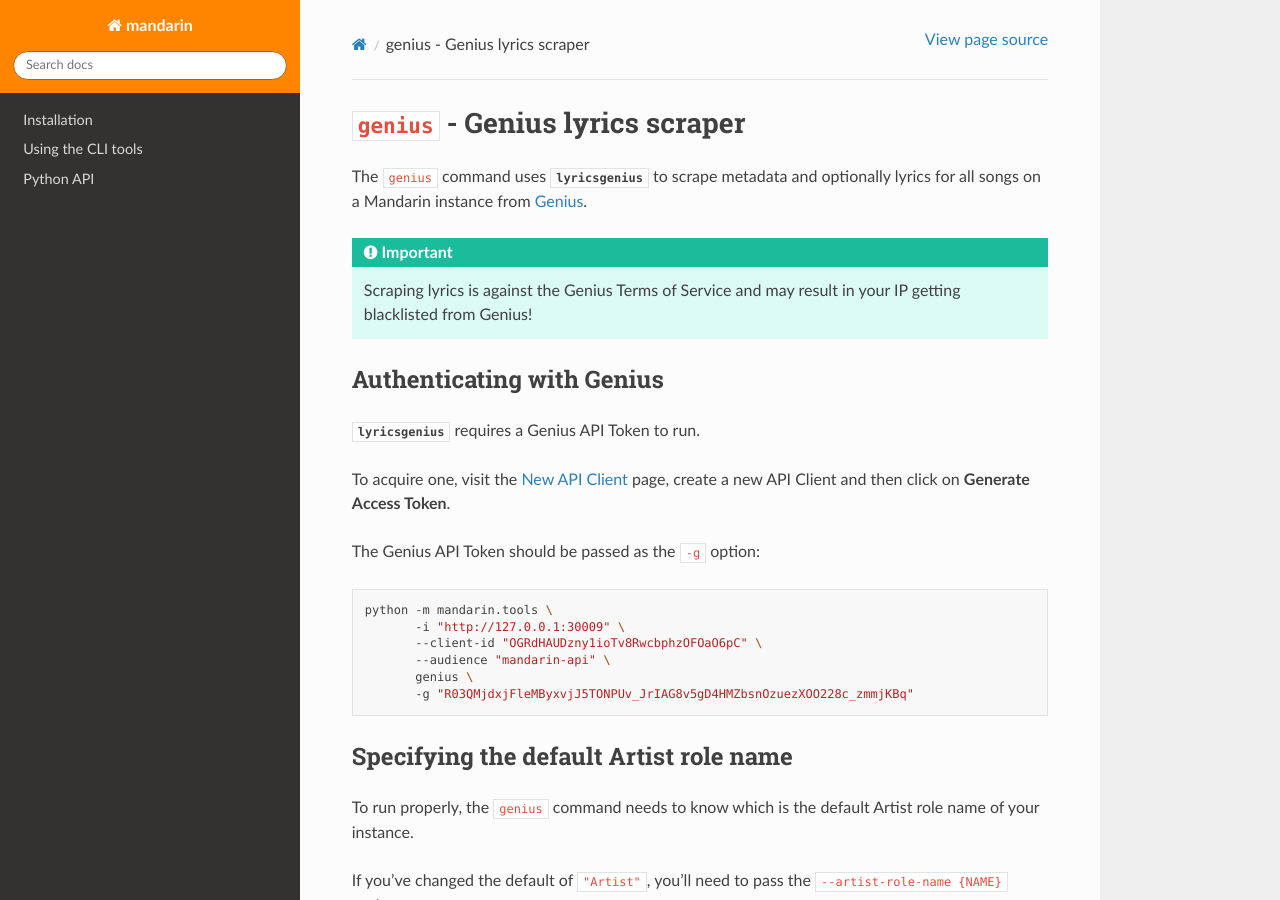
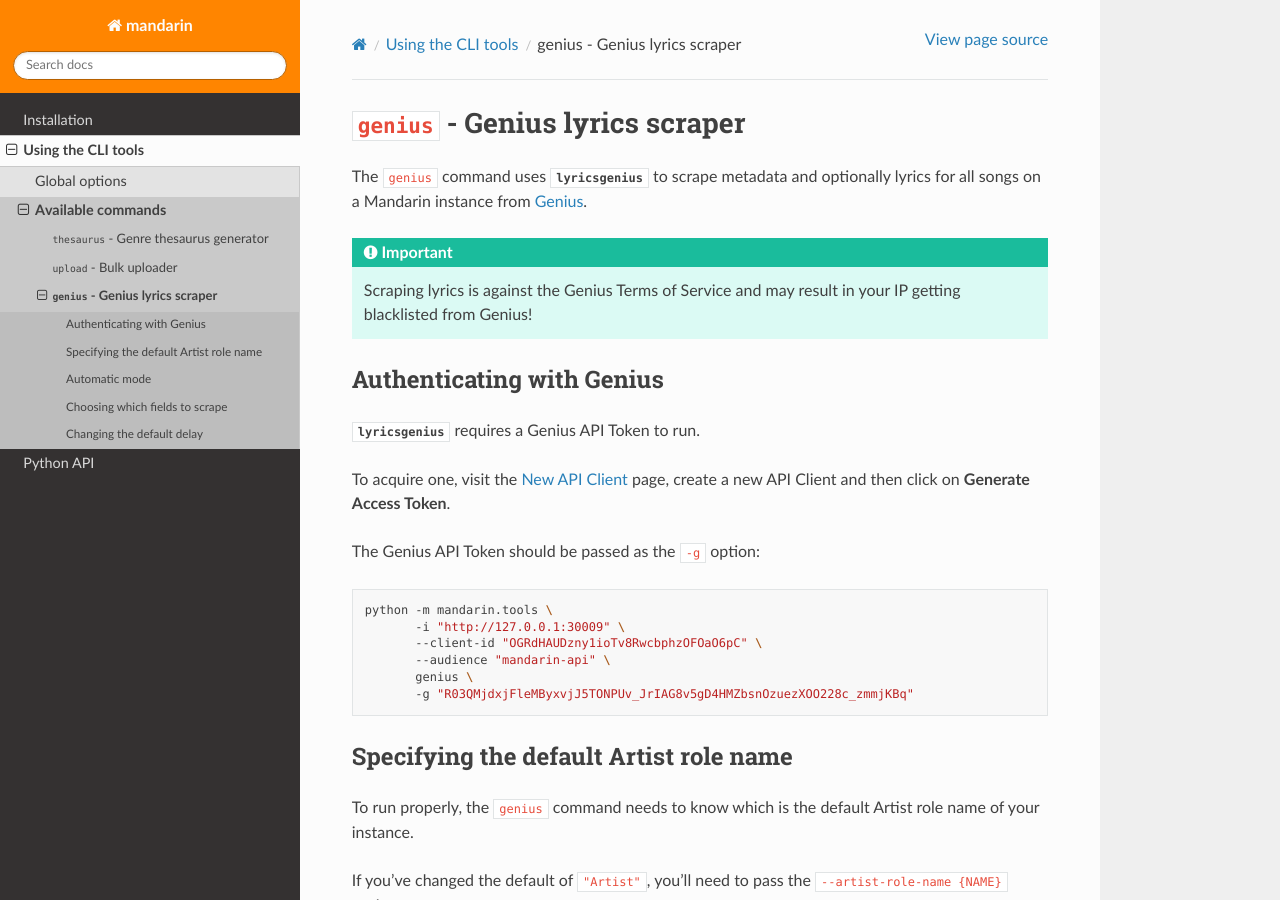
Before and after one commit to Steffo99/mandarin, a Sphinx documentation site: the page built from docs/source/cli/genius.rst, in a window 1280 px wide and 900 px high. Built offline with Sphinx 7.4.7 and the Read the Docs theme 2.0.0, drawn with Linux system fonts in a browser that asks for light colours; pages that are not in the unit, such as notebooks, are missing from menus.

Commit message:
📔 Double oops.

```diff
--- a/docs/source/cli/index.rst
+++ b/docs/source/cli/index.rst
@@ -53,6 +53,6 @@
 .. toctree::
    :maxdepth: 1
 
-   requirements
-   dev_installation
-   dev_run
+   thesaurus
+   upload
+   genius
```
